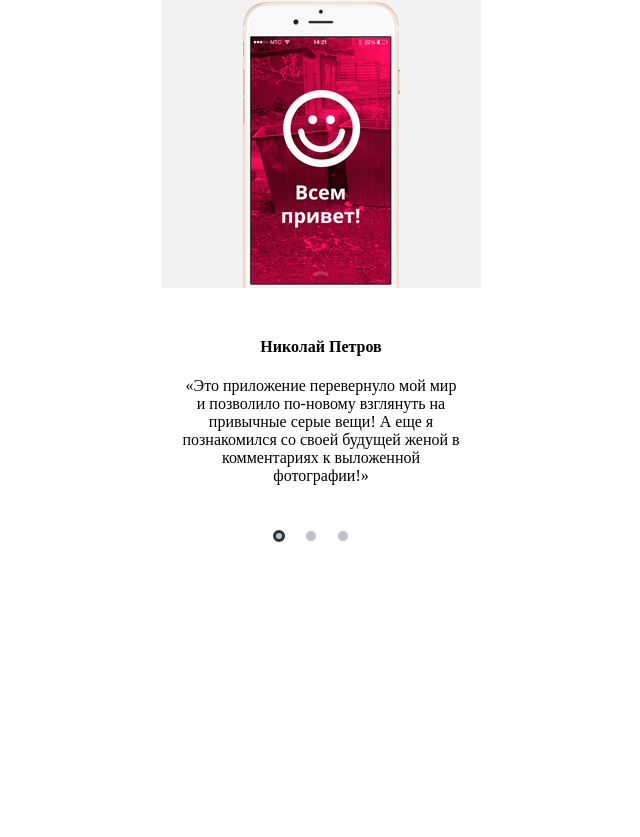
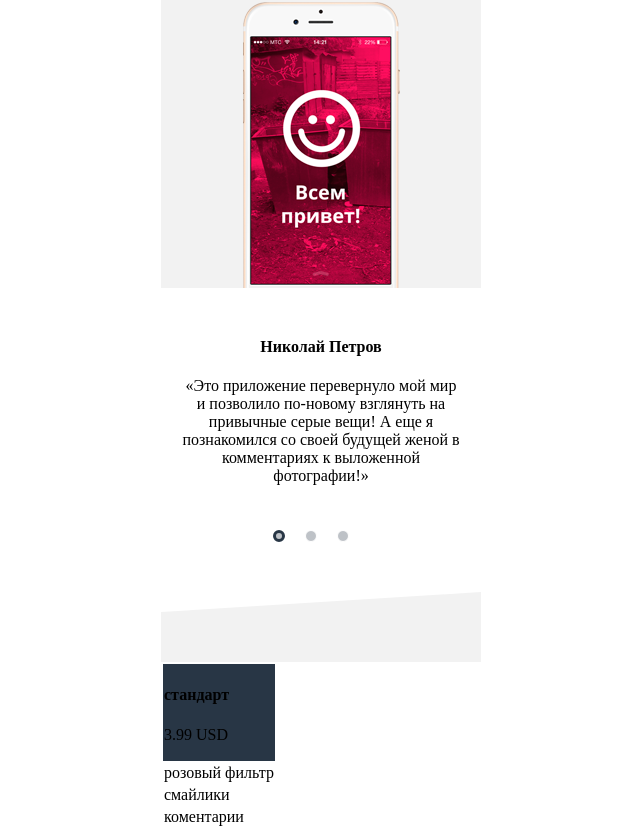
Before and after one commit to zeckson/pink-ac, a website: page app/index.html in a window 1280 px wide. Shown: the part 1440-2277 px from the top of the page, without its empty margins (319-959 px from the left). Before the commit the page ends 2000 px from the top, so only its background shows below. Drawn offline with nearby package versions, Linux system fonts and the light colour scheme; files that its build step writes are made by us from their sources.

Commit message:
main-table try

```diff
--- a/app/index.html
+++ b/app/index.html
@@ -78,6 +78,32 @@
             <button class="reviews__btn--style rev__btn--third" type="button"></button>
         </div>
     </div>
+    <div class="decorate__block"></div>
+    <div class="main__offer">
+        <table>
+            <tr class="offer__table--title">
+                <td>
+                    <h4>стандарт</h4>
+                    <p>3.99 USD</p>
+                </td>
+            </tr>
+            <tr>
+                <td>
+                    розовый фильтр
+                </td>
+            </tr>
+            <tr>
+                <td>
+                    смайлики
+                </td>
+            </tr>
+            <tr>
+                <td>
+                    коментарии
+                </td>
+            </tr>
+        </table>
+    </div>
 </main>
 </body>
 </html>
--- a/app/sass/main.scss
+++ b/app/sass/main.scss
@@ -96,8 +96,9 @@
   display: flex;
   justify-content: center;
   align-items: baseline;
-  padding-bottom: 10px;
+  padding-bottom: 50px;
 }
+
 
 .reviews__btn--style {
   padding: 0;
@@ -114,3 +115,23 @@
   border: 3px #283645 solid;
   border-radius: 50%;
 }
+
+.decorate__block {
+  width: 0;
+  height: 0;
+  border-top: 20px white solid;
+  border-right: 320px #f2f2f2 solid;
+  padding-bottom: 50px;
+}
+
+.main__offer {
+  width: 320px;
+}
+
+.offer__table--title{
+  width: 250px;
+  height: 50px;
+  background: #283645;
+  border-right: 2px white solid;
+  border-left: 2px white solid;
+}
```
